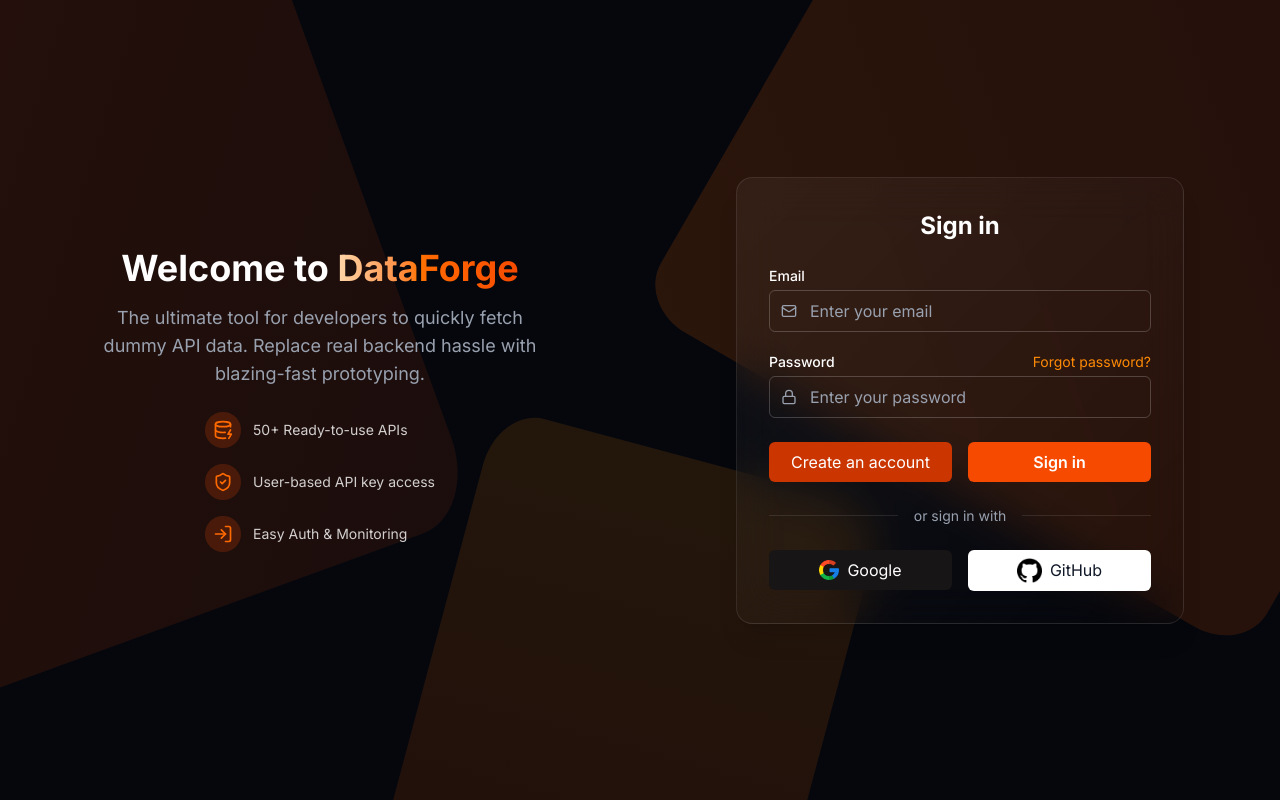
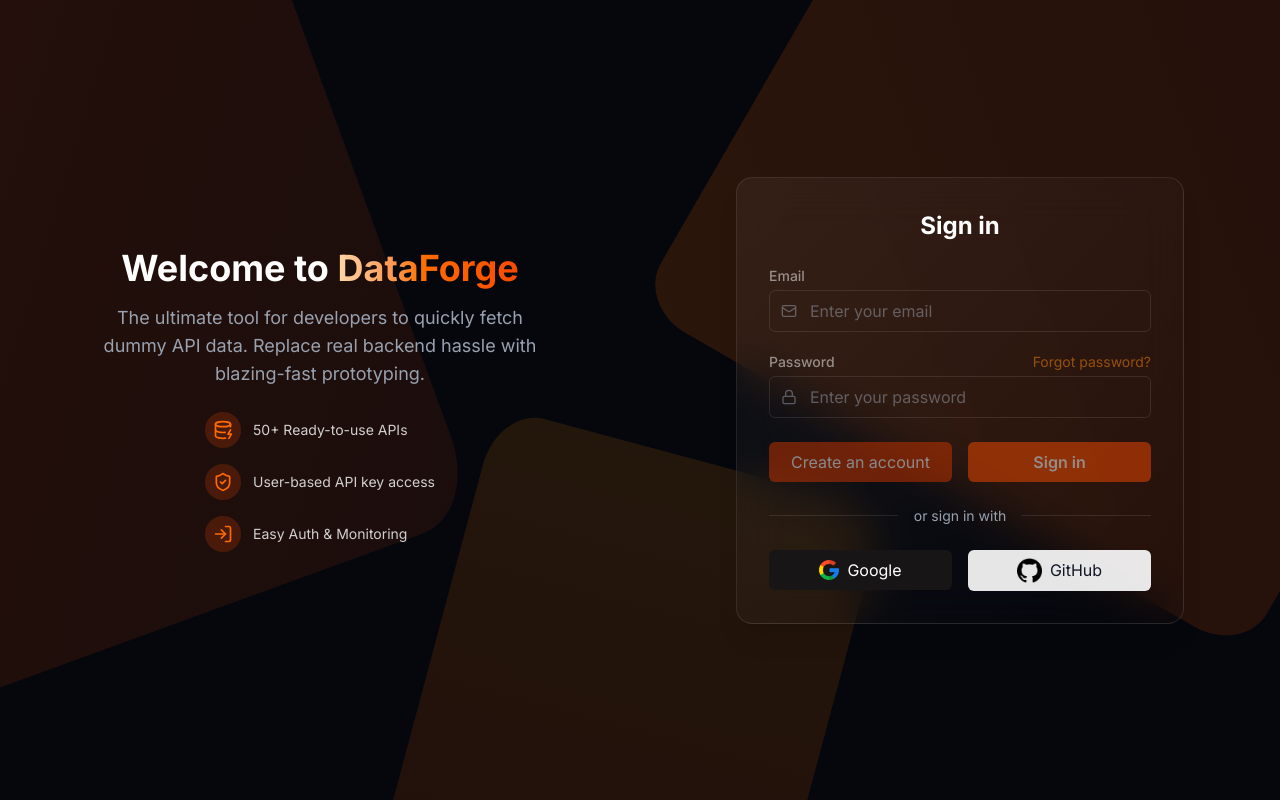
Before and after one commit to jobairalsarkar1/mock-api, a Next.js app: page /sign-in in a window 1280 px wide. Built offline with nearby package versions, Linux system fonts and the light colour scheme.

Commit message:
Design Modifiction (Minor)

```diff
--- a/app/(auth)/sign-in/page.tsx
+++ b/app/(auth)/sign-in/page.tsx
@@ -40,7 +40,7 @@
           </h2>
 
           {/* Main Email/Password Form */}
-          <form className="space-y-5">
+          <form className="space-y-5 opacity-50 pointer-events-none">
             {/* Email */}
             <div>
               <label htmlFor="email" className="block text-sm font-medium mb-1">
--- a/components/Navbar.tsx
+++ b/components/Navbar.tsx
@@ -51,7 +51,7 @@
                     icon={item.icon}
                     text={item.name}
                     active={pathname === item.path}
-                    showIcon={false}
+                    showIcon={pathname === item.path && true}
                   />
                 ))}
                 {session?.user && (
--- a/components/auth-buttons/SignInWithGithub.tsx
+++ b/components/auth-buttons/SignInWithGithub.tsx
@@ -13,7 +13,7 @@
     >
       <button
         type="submit"
-        className="w-full flex items-center justify-center gap-2 bg-white hover:bg-gray-300 text-gray-900 py-2 rounded-md transition duration-200"
+        className="w-full flex items-center justify-center gap-2 bg-white/90 hover:bg-gray-400 text-gray-900 py-2 rounded-md transition duration-200 cursor-pointer"
       >
         {/* <Github className="w-5 h-5" /> */}
         <Image src="/github.png" alt="Google" width={25} height={25} />
--- a/components/auth-buttons/SignInWithGoogle.tsx
+++ b/components/auth-buttons/SignInWithGoogle.tsx
@@ -13,7 +13,7 @@
     >
       <button
         type="submit"
-        className="w-full flex items-center justify-center gap-2 bg-[#171515] hover:bg-black text-white py-2 rounded-md transition duration-200"
+        className="w-full flex items-center justify-center gap-2 bg-[#171515] hover:bg-black text-white py-2 rounded-md transition duration-200 cursor-pointer"
       >
         <Image src="/google.png" alt="Google" width={20} height={20} />
         Google
```
